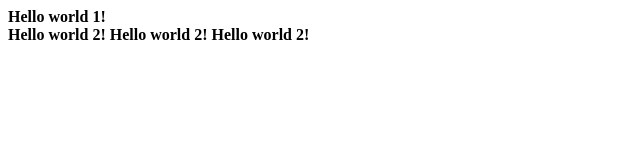
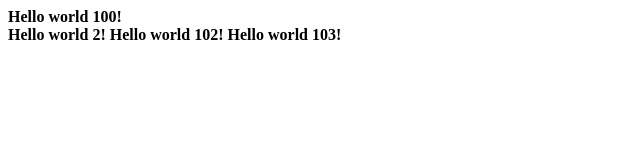
Before and after one commit to drifterstip/libgit2-test, a plain HTML site: page index.html in a window 1280 px wide. Shown: the full height of the page, 0-640 px from the left. Drawn offline with Linux system fonts and the light colour scheme.

Commit message:
Modified index.html messages

```diff
--- a/index.html
+++ b/index.html
@@ -4,11 +4,11 @@
         <!-- head definitions go here -->
     </head>
     <body>
-        <b>Hello world 1!</b>
+        <b>Hello world 100!</b>
 		<div>
 		<b>Hello world 2!</b>
-		<b>Hello world 2!</b>
-		<b>Hello world 2!</b>
+		<b>Hello world 102!</b>
+		<b>Hello world 103!</b>
 		</div>
     </body>
 </html>
```
